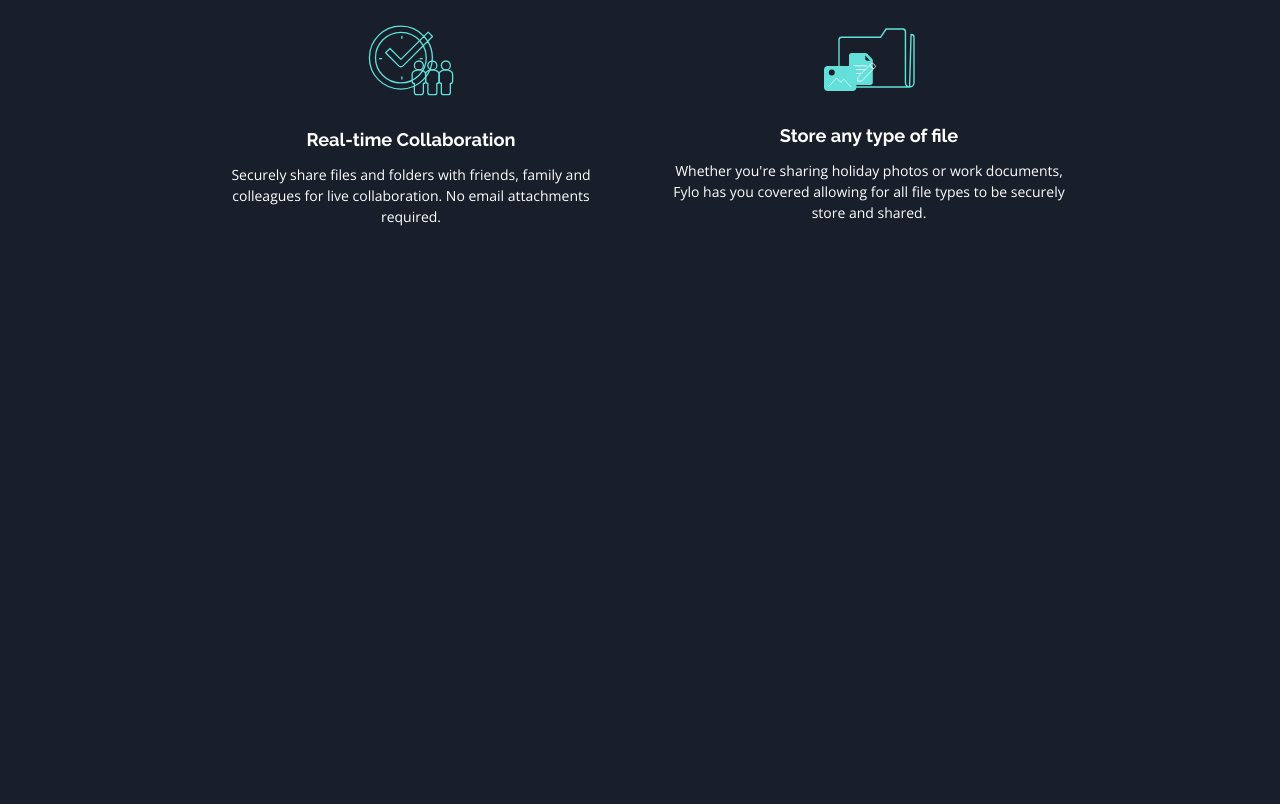
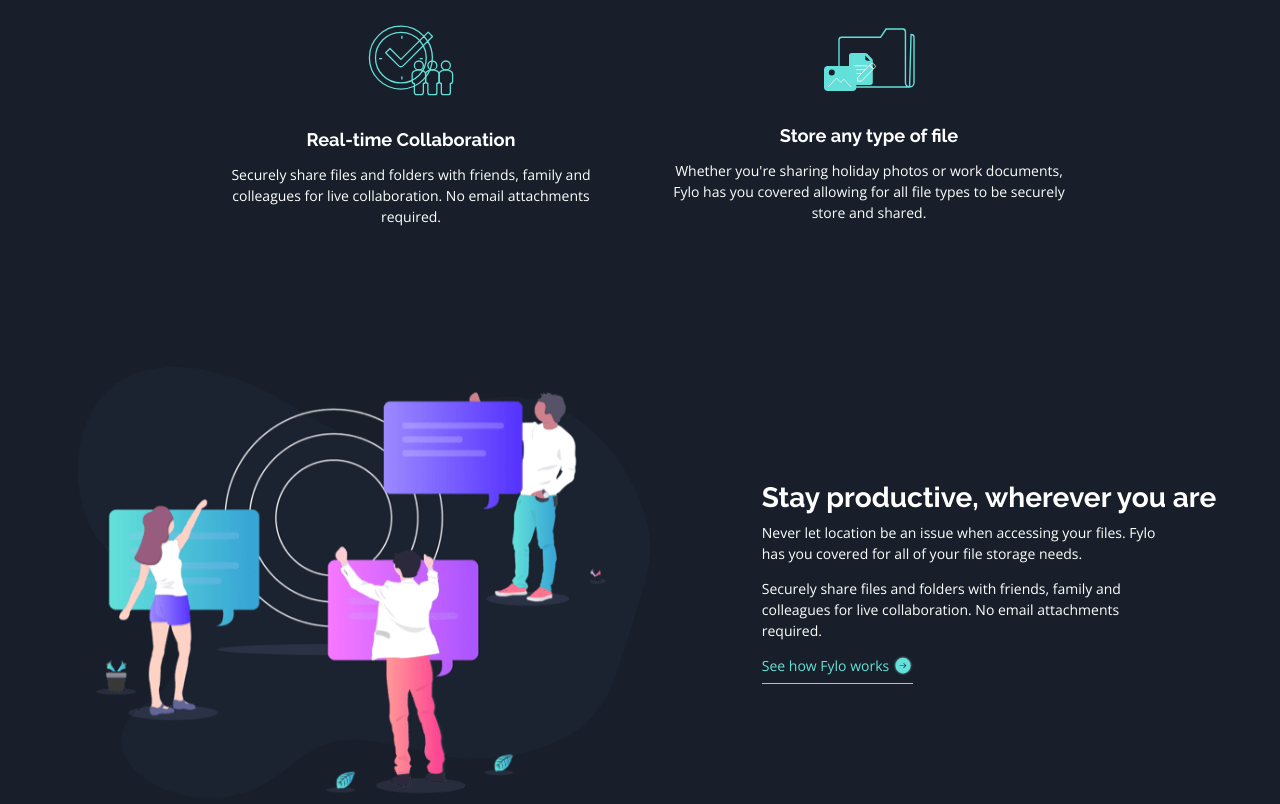
Before and after one commit to EclecticOwl/fylo-dark-theme, a plain HTML site: page index.html in a window 1280 px wide. Shown: the part 1133-1937 px from the top of the page. Before the commit the page ends 1360 px from the top, so only its background shows below. Drawn offline with nearby package versions, Linux system fonts and the light colour scheme.

Commit message:
Added productive div and styling.

```diff
--- a/css/main.sass
+++ b/css/main.sass
@@ -37,7 +37,6 @@ body
 @media (min-width: 768px)
     .container
         margin: 0 4em
-
 
 // Header
 header
@@ -119,3 +118,44 @@ nav
         display: grid
         grid-template-columns: repeat(2, 1fr)
         justify-items: center
+
+.productive
+    width: 100%
+    margin-top: 10em
+    gap: 2em
+    .productive-img img
+        padding: 0 1em
+        width: 100%
+        max-width: 600px
+
+    .productive-info
+        gap: 1em
+        align-items: start
+
+    span
+        font-family: $raleway
+        font-weight: 700
+        font-size: 1.3em
+    p
+        width: 100%
+        max-width: 400px
+
+    a
+        color: $cyan
+        text-decoration: none
+        padding-bottom: .5em
+        border-bottom: 1px solid $cyan
+        display: flex
+
+        img
+            margin-left: .3em
+            height: auto
+            width: 20px
+
+@media (min-width: 1100px)
+    .productive
+        flex-direction: row
+        gap: 7em
+
+        span
+            font-size: 2em
--- a/index.html
+++ b/index.html
@@ -33,7 +33,7 @@
         <a class="call-to-action" href="#">Get Started</a>
       </div>
     </div>
-  </header>
+  </header> <!-- End Header -->
   <main>
     <div class="container">
       <div class="features">
@@ -85,6 +85,23 @@
             </p>
           </div>
         </div>
+      </div> <!-- End Features -->
+      <div class="flex-center-col productive">
+        <div class="productive-img">
+          <img src="images/illustration-stay-productive.png" alt="stay productive image">
+        </div>
+        <div class="flex-center-col productive-info">
+          <span>Stay productive, wherever you are</span>
+          <p>
+            Never let location be an issue when accessing your files. Fylo has you covered for all of your file
+            storage needs.
+          </p>
+          <p>
+            Securely share files and folders with friends, family and colleagues for live collaboration.
+            No email attachments required.
+          </p>
+          <a href="#">See how Fylo works <img src="images/icon-arrow.svg" alt="arrow icon"></a>
+        </div>
       </div>
     </div>
   </main>
```
Also changed, not shown: css/main.css, 1 other file.
